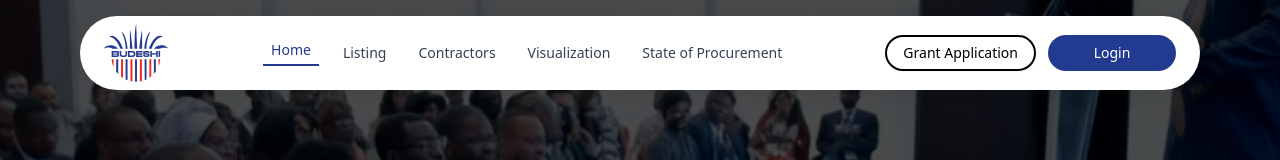
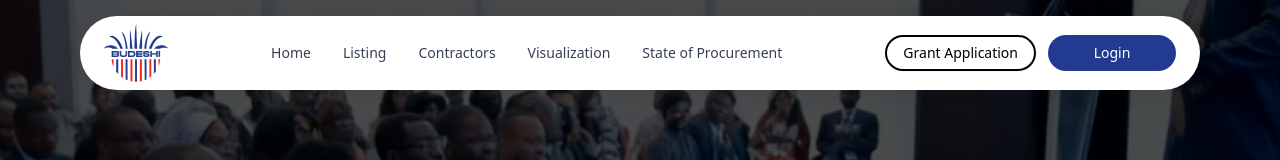
Before and after one commit to DevonSRE/budeshi-grant, a Next.js app: page / in a window 1280 px wide. Shown: the top 160 px of the page. Built offline with nearby package versions, Linux system fonts and the light colour scheme.

Commit message:
feat: modify navbar links to route to budeshi's site

```diff
--- a/src/components/Navbar.tsx
+++ b/src/components/Navbar.tsx
@@ -32,16 +32,16 @@ const Navbar = () => {
   }, [pathname]);
 
   const navlinks = [
-    { name: 'Home', path: '/' },
-    { name: 'Listing', path: '/projects' },
-    { name: 'Contractors', path: '/contractors' },
-    { name: 'Visualization', path: '/visualization' },
-    { name: 'State of Procurement', path: '/state-of-procurement' },
+    { name: 'Home', path: 'https://budeshi.ng' },
+    { name: 'Listing', path: 'https://budeshi.ng/projects' },
+    { name: 'Contractors', path: 'https://budeshi.ng/contractors' },
+    { name: 'Visualization', path: 'https://budeshi.ng/visualization' },
+    { name: 'State of Procurement', path: 'https://budeshi.ng/state-of-procurement' },
   ];
 
   const handleLogin = () => {
     setMobileMenuOpen(false);
-    router.push('/auth/login');
+    router.push('https://budeshi.ng/auth/login');
   };
 
   return (
```
